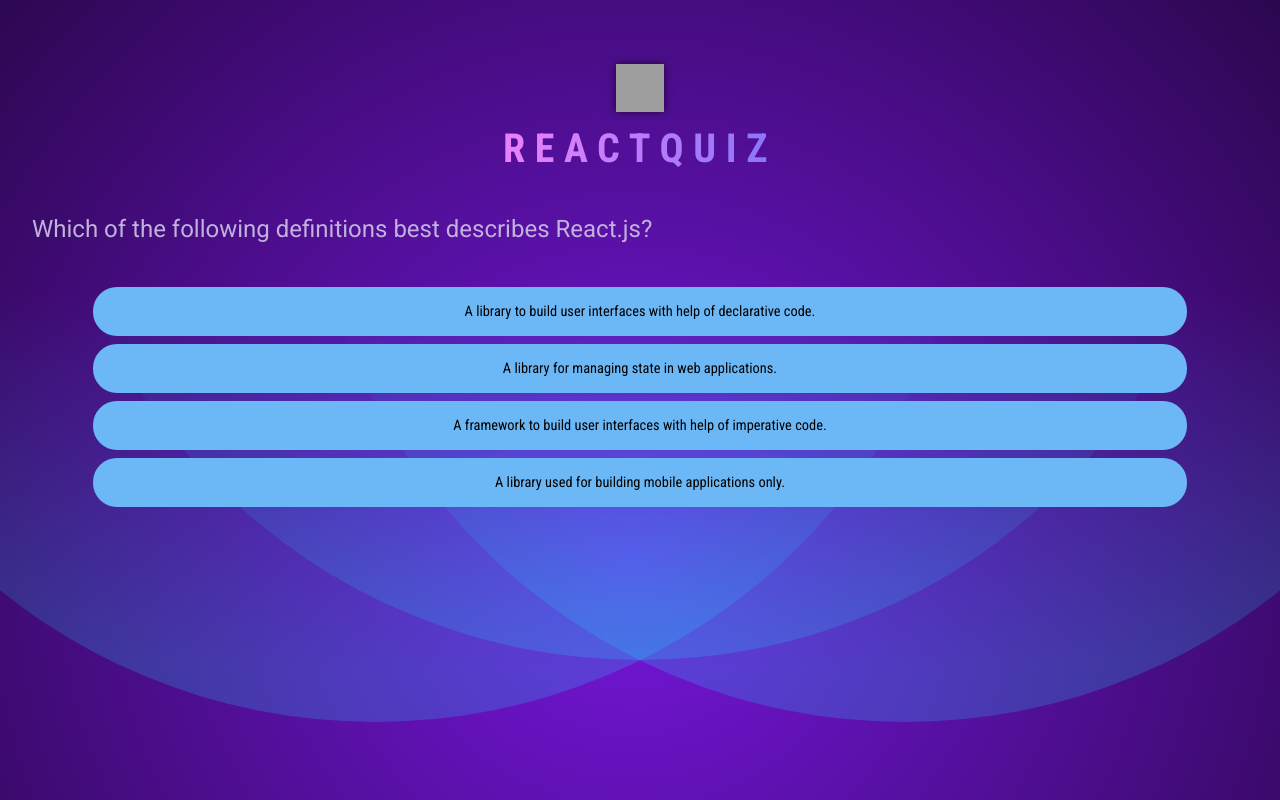
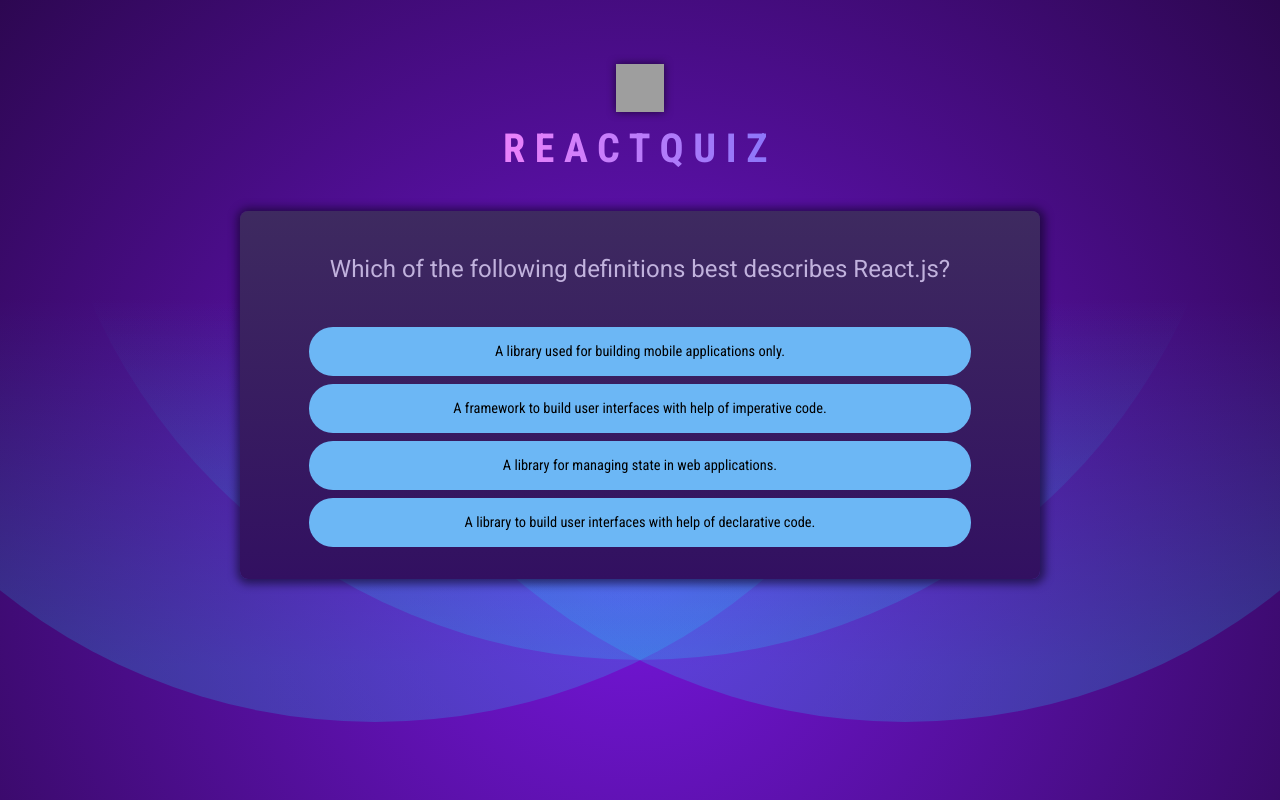
Before and after one commit to jin92926/Udemy, a React (Vite) app in the folder React/Section12/: page / in a window 1280 px wide. Built offline with nearby package versions, Linux system fonts and the light colour scheme; grey boxes are pictures that could not be loaded.

Commit message:
240321 practice

```diff
--- a/React/Section12/src/App.jsx
+++ b/React/Section12/src/App.jsx
@@ -5,7 +5,9 @@
   return (
     <>
       <Header />
-      <Quiz />
+      <main>
+        <Quiz />
+      </main>
     </>
   );
 };
--- a/React/Section12/src/components/Quiz.jsx
+++ b/React/Section12/src/components/Quiz.jsx
@@ -1,10 +1,13 @@
 import React, { useState } from "react";
 import QUESTIONS from "../questions";
+import quizCompleteImg from "../assets/quiz-complete.png";
 
 const Quiz = () => {
   const [userAnswers, setUserAnswers] = useState([]);
 
   const activeQuestionIndex = userAnswers.length;
+
+  const quizIsComplete = activeQuestionIndex === QUESTIONS.length;
 
   const handleSelectAnswer = (selectedAnswer) => {
     setUserAnswers((prevUserAnswers) => {
@@ -12,16 +15,32 @@
     });
   };
 
+  if (quizIsComplete) {
     return (
+      <div id="summary">
+        <img src={quizCompleteImg} alt="Trophy icon" />
+        <h2>Quiz Completed!</h2>
+      </div>
+    );
+  }
+
+  const shuffledAnswers = [...QUESTIONS[activeQuestionIndex].answers];
+  shuffledAnswers.sort(() => Math.random() - 0.5);
+
+  return (
+    <div id="quiz">
       <div id="question">
         <h2>{QUESTIONS[activeQuestionIndex].text}</h2>
         <ul id="answers">
-        {QUESTIONS[activeQuestionIndex].answers.map((answer) => (
+          {shuffledAnswers.map((answer) => (
             <li key={answer} className="answer">
-            <button onClick={() => handleSelectAnswer(answer)}>{answer}</button>
+              <button onClick={() => handleSelectAnswer(answer)}>
+                {answer}
+              </button>
             </li>
           ))}
         </ul>
+      </div>
     </div>
   );
 };
```
Lines whose indentation alone changed are shown as unchanged.
